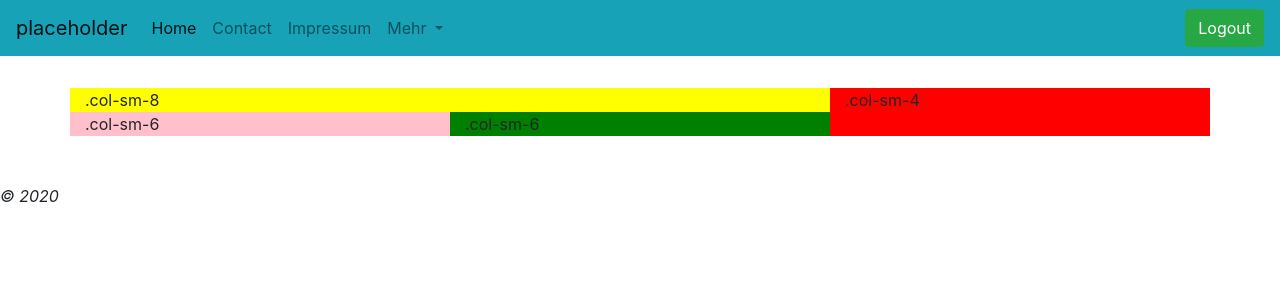
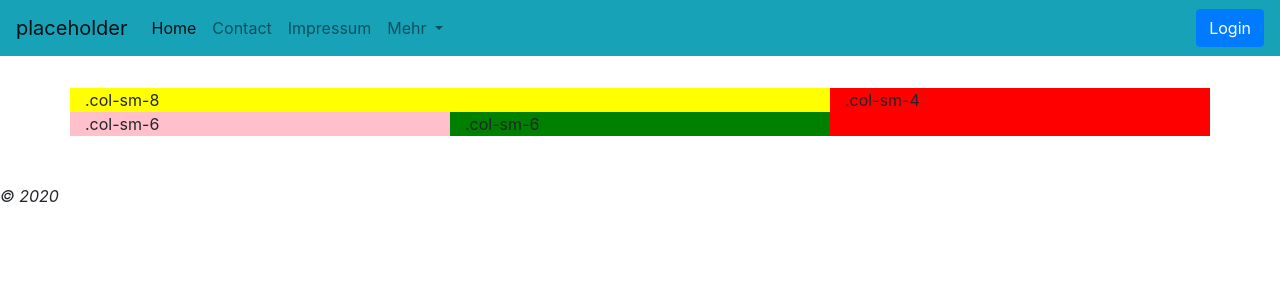
Before and after one commit to NiklasEw/PKIF, a CodeIgniter app: page /database/ in a window 1280 px wide. Shown: the top 300 px of the page. Run offline with CodeIgniter, Linux system fonts and the light colour scheme; data that the repository does not hold is empty; some libraries are stand-ins or nearby versions.

Commit message:
Homepage Login Button-Integration

```diff
--- a/application/controllers/Login.php
+++ b/application/controllers/Login.php
@@ -30,4 +30,6 @@ class Login extends CI_Controller {
         $this->session->unset_userdata($data);
         redirect('Login/view');
         }
+
+
 }
--- a/application/models/Login_model.php
+++ b/application/models/Login_model.php
@@ -1,5 +1,6 @@
 <?php
 class Login_model extends CI_Model {
+    public $loginstate=false;
     public function __construct(){
         $this->load->database();
         $loginstate =false;
@@ -10,5 +11,13 @@ class Login_model extends CI_Model {
         $result = $this->db->get('User')->row();
         return $result;
     }
+
+    public function setLoginState($loginState){
+        $loginstate = $loginState;
+    }
+
+    public function getLoginState(){
+        return $this->loginstate;
+    }
 }
 ?>
--- a/application/views/basic_template.php
+++ b/application/views/basic_template.php
@@ -69,11 +69,14 @@
     </ul>
   </div>
   <?php
-  if ($loginstate == true): ?>
-  <button type="button" class="btn btn-primary">Login</button>
+  //Schaut, ob der Benutzer angemeldet ist. Ist dies der Fall, wird ihm der Abmelde-Button angezeigt, andernfalls die Anmelde-Button
+  $CI = get_instance();
+  $CI->load->model("Login_model");
+  if ($CI->Login_model->getLoginState() == false): ?>
+  <button type="button" class="btn btn-primary" onclick="location.href = 'Login/view';" >Login</button>
 
   <?php else : ?>
-  <button type="button" class="btn btn-success">Logout</button>
+  <button type="button" class="btn btn-success" >Logout</button>
   <?php endif; ?>
 </nav>
 </br>
```
Also changed, not shown: 5 other files.
